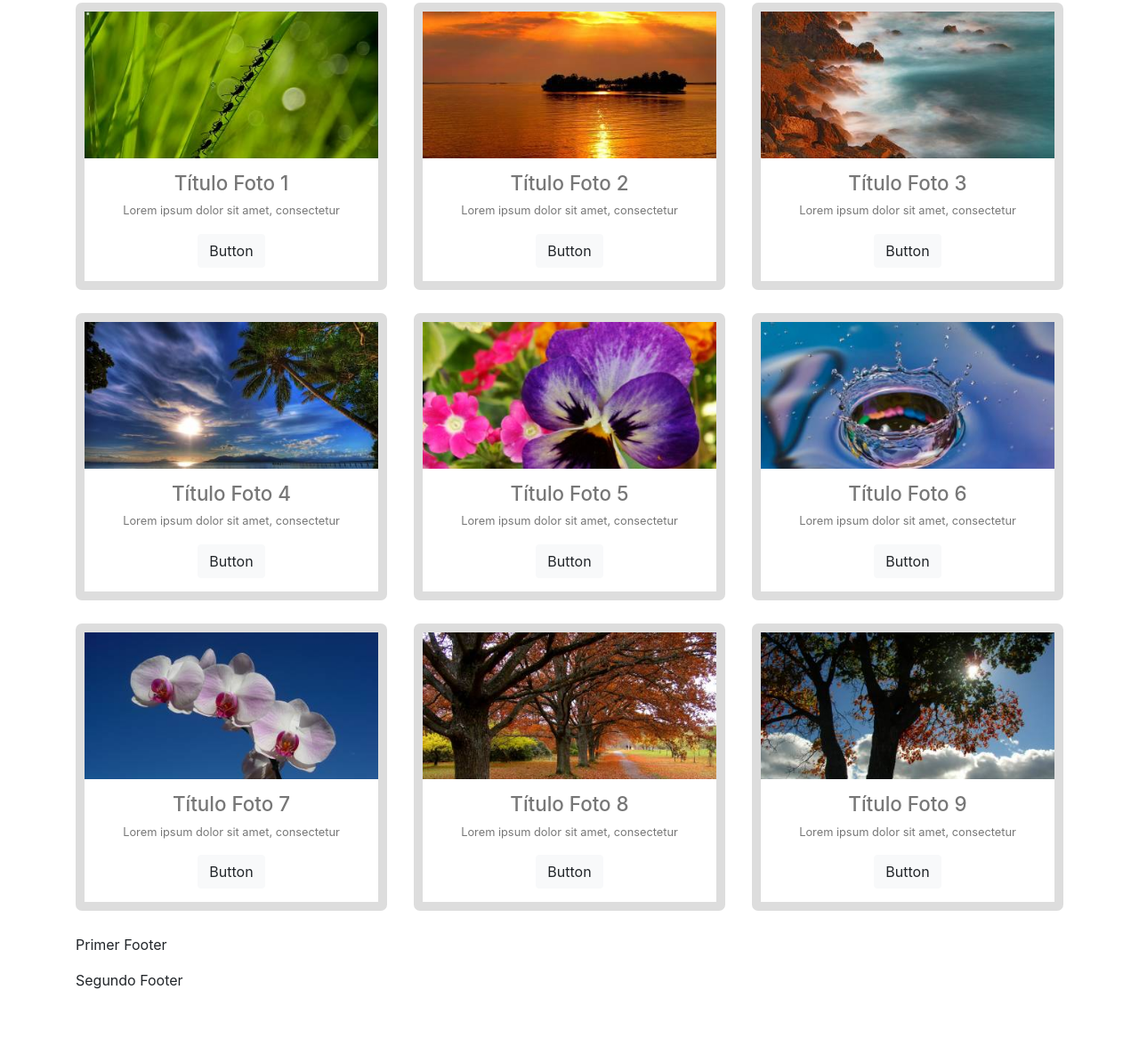
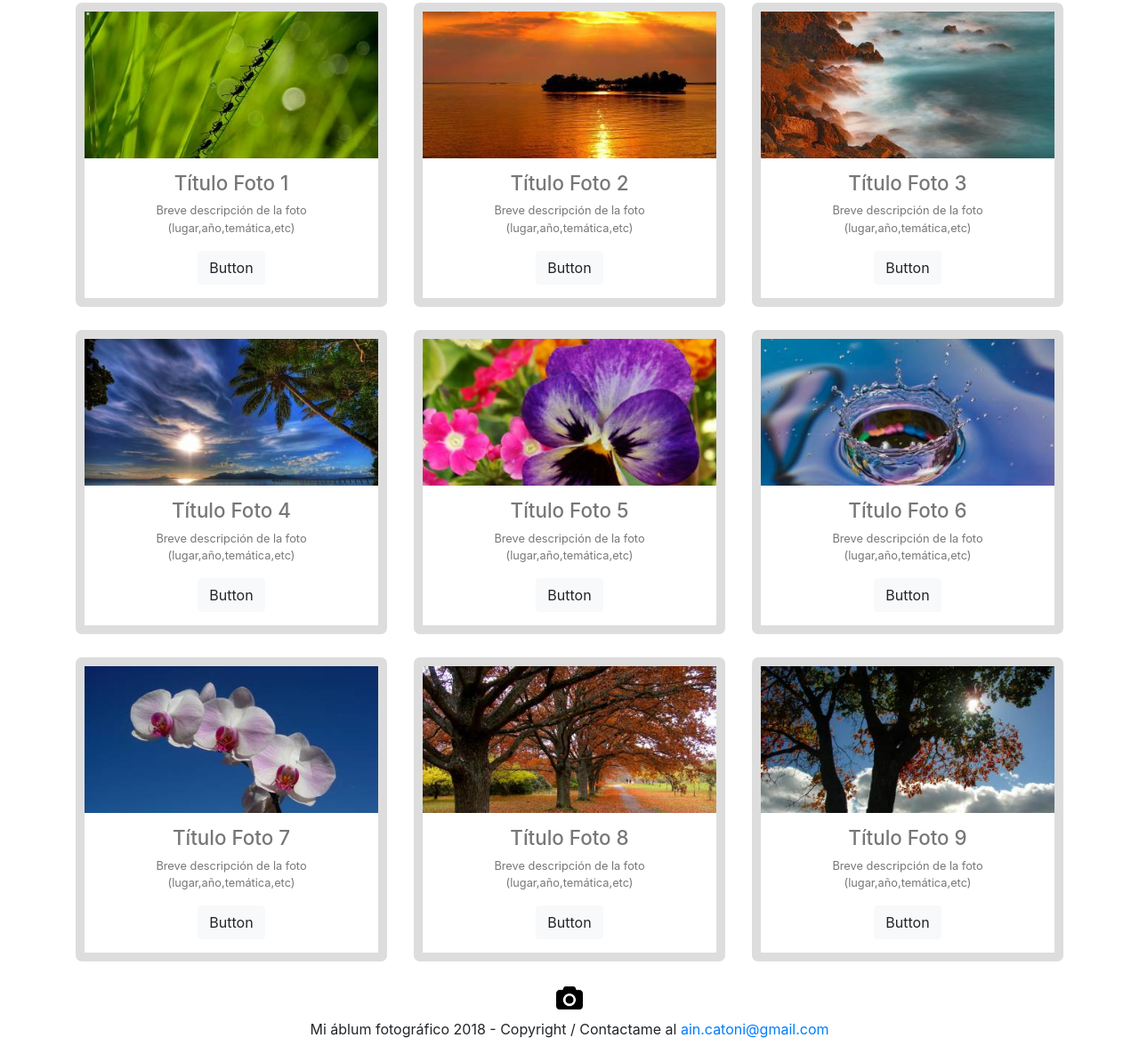
Before and after one commit to aincatoni/desafio7, a website: page public/index.html in a window 1280 px wide. Shown: the part 453-1638 px from the top of the page at 89% size. Before the commit the page ends 1583 px from the top, so only its background shows below. Drawn offline with Linux system fonts and the light colour scheme.

Commit message:
añadiendo subtitulos a las fichas

```diff
--- a/public/index.html
+++ b/public/index.html
@@ -66,7 +66,7 @@
 						<div class="texto-centrado">
 						<h2>Título Foto 1</h2>
 							<p>
-						Lorem ipsum dolor sit amet, consectetur
+						Breve descripción de la foto (lugar,año,temática,etc)
 							</p>
 							<a href="#" class="btn btn-light" role="button">Button</a>
 							</div>
@@ -79,7 +79,7 @@
 						<div class="texto-centrado">
 						<h2>Título Foto 2</h2>
 							<p>
-						Lorem ipsum dolor sit amet, consectetur
+						Breve descripción de la foto (lugar,año,temática,etc)
 							</p>
 							<a href="#" class="btn btn-light" role="button">Button</a>
 							</div>
@@ -92,7 +92,7 @@
 						<div class="texto-centrado">
 						<h2>Título Foto 3</h2>
 							<p>
-						Lorem ipsum dolor sit amet, consectetur
+						Breve descripción de la foto (lugar,año,temática,etc)
 							</p>
 							<a href="#" class="btn btn-light" role="button">Button</a>
 							</div>
@@ -105,7 +105,7 @@
 						<div class="texto-centrado">
 						<h2>Título Foto 4</h2>
 							<p>
-						Lorem ipsum dolor sit amet, consectetur
+						Breve descripción de la foto (lugar,año,temática,etc)
 							</p>
 							<a href="#" class="btn btn-light" role="button">Button</a>
 							</div>
@@ -118,7 +118,7 @@
 						<div class="texto-centrado">
 						<h2>Título Foto 5</h2>
 							<p>
-						Lorem ipsum dolor sit amet, consectetur
+						Breve descripción de la foto (lugar,año,temática,etc)
 							</p>
 							<a href="#" class="btn btn-light" role="button">Button</a>
 							</div>
@@ -131,7 +131,7 @@
 						<div class="texto-centrado">
 						<h2>Título Foto 6</h2>
 							<p>
-						Lorem ipsum dolor sit amet, consectetur
+						Breve descripción de la foto (lugar,año,temática,etc)
 							</p>
 							<a href="#" class="btn btn-light" role="button">Button</a>
 							</div>
@@ -144,7 +144,7 @@
 						<div class="texto-centrado">
 						<h2>Título Foto 7</h2>
 							<p>
-						Lorem ipsum dolor sit amet, consectetur
+						Breve descripción de la foto (lugar,año,temática,etc)
 							</p>
 							<a href="#" class="btn btn-light" role="button">Button</a>
 							</div>
@@ -157,7 +157,7 @@
 						<div class="texto-centrado">
 						<h2>Título Foto 8</h2>
 							<p>
-						Lorem ipsum dolor sit amet, consectetur
+						Breve descripción de la foto (lugar,año,temática,etc)
 							</p>
 							<a href="#" class="btn btn-light" role="button">Button</a>
 							</div>
@@ -170,7 +170,7 @@
 						<div class="texto-centrado">
 						<h2>Título Foto 9</h2>
 							<p>
-						Lorem ipsum dolor sit amet, consectetur
+						Breve descripción de la foto (lugar,año,temática,etc)
 							</p>
 							<a href="#" class="btn btn-light" role="button">Button</a>
 							</div>
@@ -183,11 +183,15 @@
 		<div class="container-fluid img-princip">
 			<div class="container">
 				<div class="row">
-					<div class="col-md-12"><p>Primer Footer</p></div>
+					<div class="col-md-12 text-center mb-2">
+						<img src="images/logo.png" width="30" height="30">
+					</div>
 			</div>
 				<div class="row">
-					<div class="col-md-12">
-						<p>Segundo Footer</p>
+					<div class="col-md-12 text-center">
+						<p>Mi áblum fotográfico 2018 - Copyright / Contactame al
+							<a href="mailto:ain.catoni@gmail.com">ain.catoni@gmail.com</a>
+						</p>
 					</div>
 				</div>
 			</div>
```
